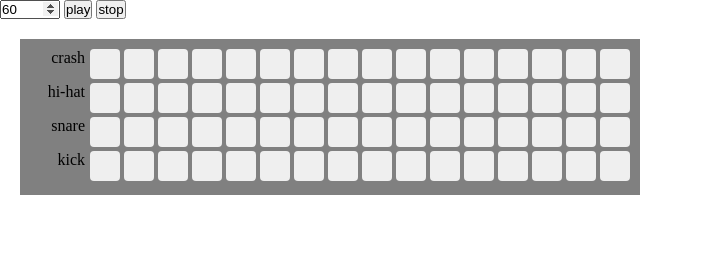
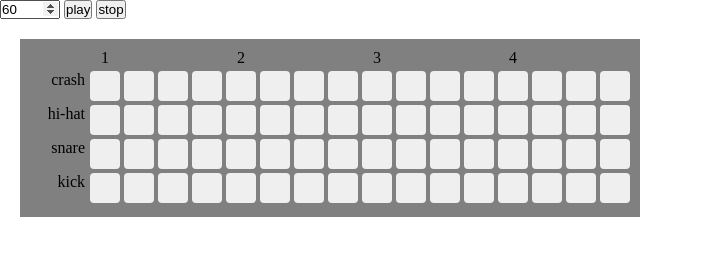
Before and after one commit to roromusic/drum-machine, a website: page app/index.html in a window 1280 px wide. Both pictures are taken after a click on the button "stop". Shown: the whole page, without its empty margins (0-703 px from the left). Drawn offline with Linux system fonts and the light colour scheme; no server answers.

Commit message:
add measure marker

```diff
--- a/app/app.js
+++ b/app/app.js
@@ -10,6 +10,10 @@ gainNode.connect(context.destination);
 gainNode.gain.setValueAtTime(0.8, context.currentTime);
 let instruments = new Map([["cowbell"], ["kick"], ["snare"]]);
 let scheduledPlays = [];
+
+let playBtn = document.querySelector("#play");
+let stopBtn = document.querySelector("#stop");
+let bpmInput = document.querySelector("input");
 
 let hits = new Map([
   [0, ["cowbell"]],
@@ -34,7 +38,10 @@ let bpm = 1.00,
     nextRepeatPoint,
     metronomeOn = true,
     playing = false,
-    beatsLeft = 0;
+    beatsLeft = 0,
+    measure = undefined,
+    animationFrame = null,
+    animationRequest;
 
 async function getBuffer(file, instrument) {
   const promise = await fetch(file);
@@ -61,7 +68,6 @@ function setup(instrument) {
     beatsLeft += 1;
 
     sourceNode.onended = function(event) {
-      console.log('ended');
       beatsLeft -= 1;
       if(playing === true && beatsLeft === 3){
         playBeat()
@@ -93,6 +99,35 @@ function playBeat() {
   nextRepeatPoint = currentTime + bpm * 4;
 }
 
+function showMeasure(timestamp) {
+  if(!animationFrame) animationFrame = timestamp;
+  let progress = timestamp - animationFrame;
+
+  if(measure === undefined) {
+    measure = 1;
+    document.querySelector(".bars_measure" + measure).classList.toggle("bars_measure-selected");
+    measure++;
+  }
+  if(progress > bpm * 1000) {
+    resetMeasure();
+    document.querySelector(".bars_measure" + measure).classList.toggle("bars_measure-selected");
+    animationFrame = timestamp;
+    measure === 4 ? measure = 1 : measure++;
+  }
+
+  animationRequest = window.requestAnimationFrame(showMeasure);
+}
+
+function resetMeasure() {
+  document.querySelector(".bars_measure1").classList.toggle("bars_measure-selected", false);
+  document.querySelector(".bars_measure2").classList.toggle("bars_measure-selected", false);
+  document.querySelector(".bars_measure3").classList.toggle("bars_measure-selected", false);
+  document.querySelector(".bars_measure4").classList.toggle("bars_measure-selected", false);
+
+  playing ? undefined : measure = 1;
+
+}
+
 function stop() {
   var ct = context.currentTime + 0.1;
   gainNode.gain.exponentialRampToValueAtTime(.01, ct);
@@ -102,17 +137,21 @@ function stop() {
   playing = false;
   nextRepeatPoint = undefined;
   gainNode.gain.setValueAtTime(0.8, ct);
+
+  window.cancelAnimationFrame(animationRequest);
+  resetMeasure();
+
+  bpmInput.disabled = false;
 }
-
-let playBtn = document.querySelector("#play");
-let stopBtn = document.querySelector("#stop");
-let bpmInput = document.querySelector("input");
 
 playBtn.addEventListener("mousedown", function() {
   if(!playing){
     playBeat();
+    window.requestAnimationFrame(showMeasure);
 
     playing = true;
+
+    bpmInput.disabled = true;
   }
 
 })
@@ -122,10 +161,9 @@ stopBtn.addEventListener("click", function() {
 })
 
 bpmInput.addEventListener("change", function(e) {
-  bpm = (60 / e.target.value);
-  sixteenth = (bpm / 4);
-  console.log(bpm);
-
+    bpm = (60 / e.target.value);
+    sixteenth = (bpm / 4);
+    console.log(bpm);
 })
 
 document.querySelector("#instruments").addEventListener("click", (e) => {
--- a/app/index.html
+++ b/app/index.html
@@ -12,6 +12,24 @@
 <button id="play">play</button>
 <button id="stop">stop</button>
 <div id="instruments">
+  <div class="bars">
+    <div class="bars_measure bars_measure1">1</div>
+    <div class="bars_measure"></div>
+    <div class="bars_measure"></div>
+    <div class="bars_measure"></div>
+    <div class="bars_measure bars_measure2">2</div>
+    <div class="bars_measure"></div>
+    <div class="bars_measure"></div>
+    <div class="bars_measure"></div>
+    <div class="bars_measure bars_measure3">3</div>
+    <div class="bars_measure"></div>
+    <div class="bars_measure"></div>
+    <div class="bars_measure"></div>
+    <div class="bars_measure bars_measure4">4</div>
+    <div class="bars_measure"></div>
+    <div class="bars_measure"></div>
+    <div class="bars_measure"></div>
+  </div>
   <div class="sample" id="crash">
     <div class="sample-name">crash</div>
     <div class="notes">
--- a/process/scss/style.scss
+++ b/process/scss/style.scss
@@ -12,6 +12,22 @@
   background-color: gray;
   padding: 10px;
 }
+
+.bars {
+  display: flex;
+}
+
+.bars_measure {
+  width: 30px;
+  text-align: center;
+  border-radius: 4px;
+  margin: 0 0 4px 4px;
+}
+
+.bars_measure-selected {
+  background-color: red;
+}
+
 .sample {
   display: flex;
 }
@@ -26,3 +42,7 @@
   border: none;
   border-radius: 4px;
 }
+
+.note-play {
+  background-color: blue;
+}
```
Also changed, not shown: app/style.css, 1 other file. Lines whose indentation alone changed are shown as unchanged.
